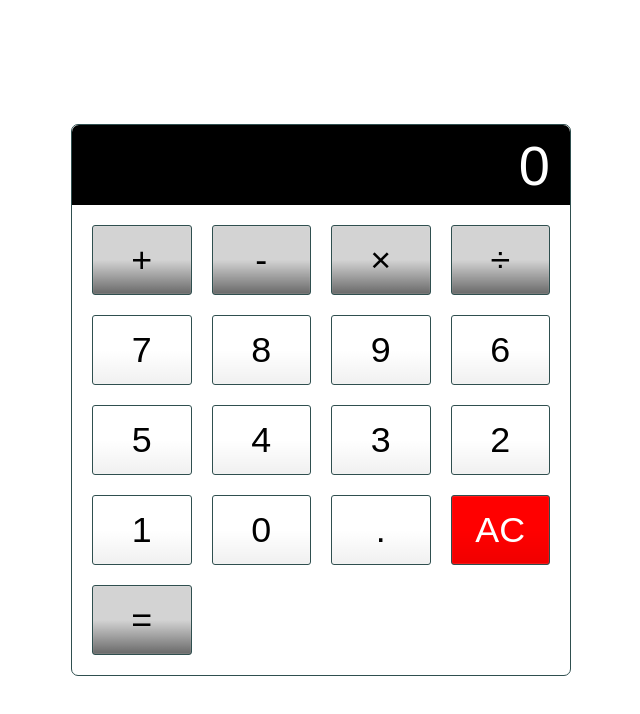
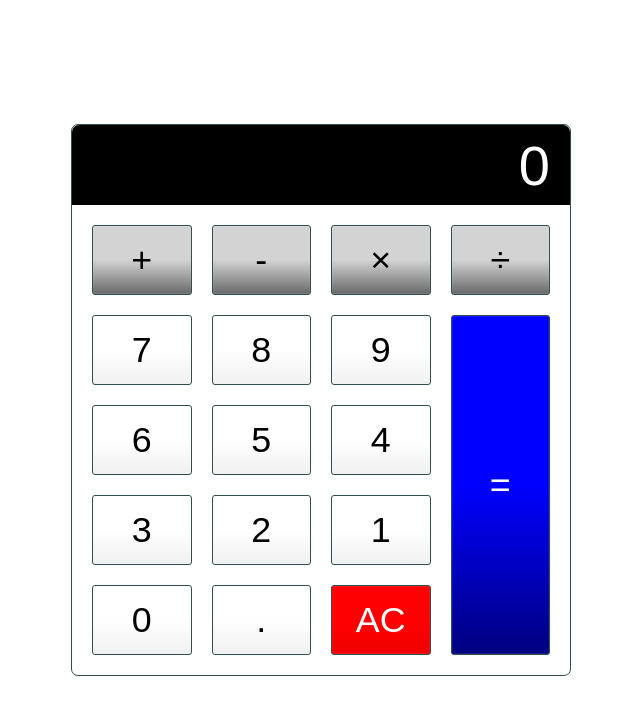
Before and after one commit to minifid/Javascript-Projects, a plain HTML site: page Calculator/calculator.html in a window 1280 px wide. Shown: the whole page, without its empty margins (319-959 px from the left). Drawn offline with Linux system fonts and the light colour scheme.

Commit message:
fixed syntax error

```diff
--- a/Calculator/css/calc.css
+++ b/Calculator/css/calc.css
@@ -66,7 +66,7 @@ button:hover {
     background-color: darkred;
 }
 
-equal-sign {
+.equal-sign {
     background-color: blue;
     border-color: darkslategray;
     color: #fff;
```
